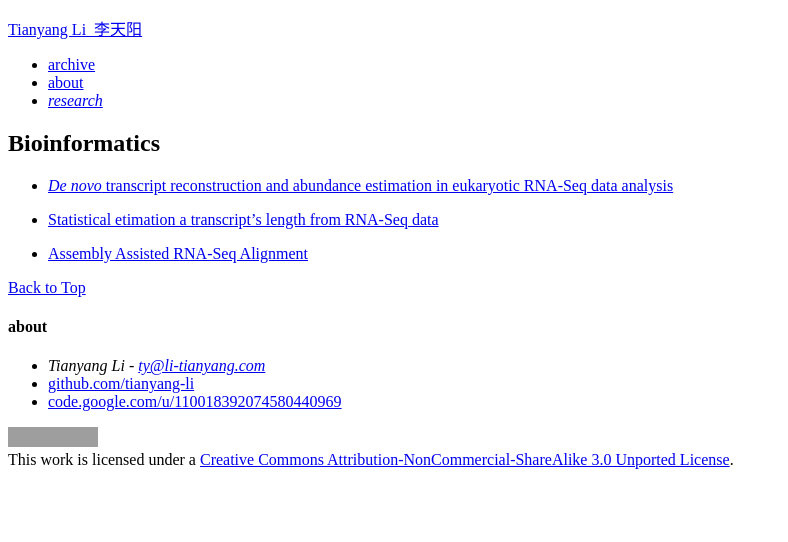
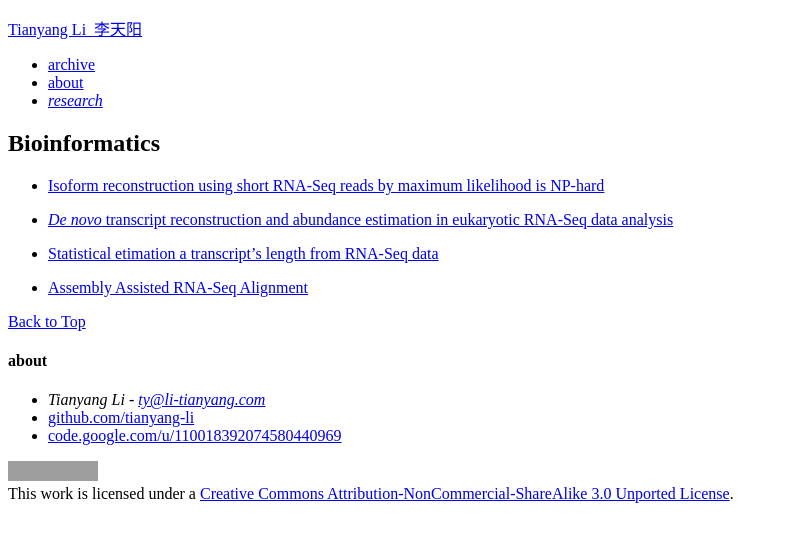
Before and after one commit to li-tianyang/li-tianyang.github.com, a Jekyll site: the page built from research/bioinformatics/index.md, in a window 1280 px wide. Shown: the top 542 px of the page, without its empty margins (0-788 px from the left). Built offline with Jekyll 4.4.1, drawn with Linux system fonts in a browser that asks for light colours; grey boxes are pictures that could not be loaded.

Commit message:
updated isoform np-hard tr

```diff
--- a/research/bioinformatics/index.md
+++ b/research/bioinformatics/index.md
@@ -7,6 +7,9 @@ description: ""
 
 # Bioinformatics
 
+* [Isoform reconstruction using short RNA-Seq reads by maximum likelihood
+  is NP-hard](http://arxiv.org/abs/1305.0916)
+
 * [*De novo* transcript reconstruction and abundance estimation in eukaryotic RNA-Seq data analysis](https://github.com/tianyang-li/de-novo-rna-seq-quant-1)
 
 * [Statistical etimation a transcript's length from RNA-Seq data](https://github.com/tianyang-li/rna-seq-len-est-0)
```
